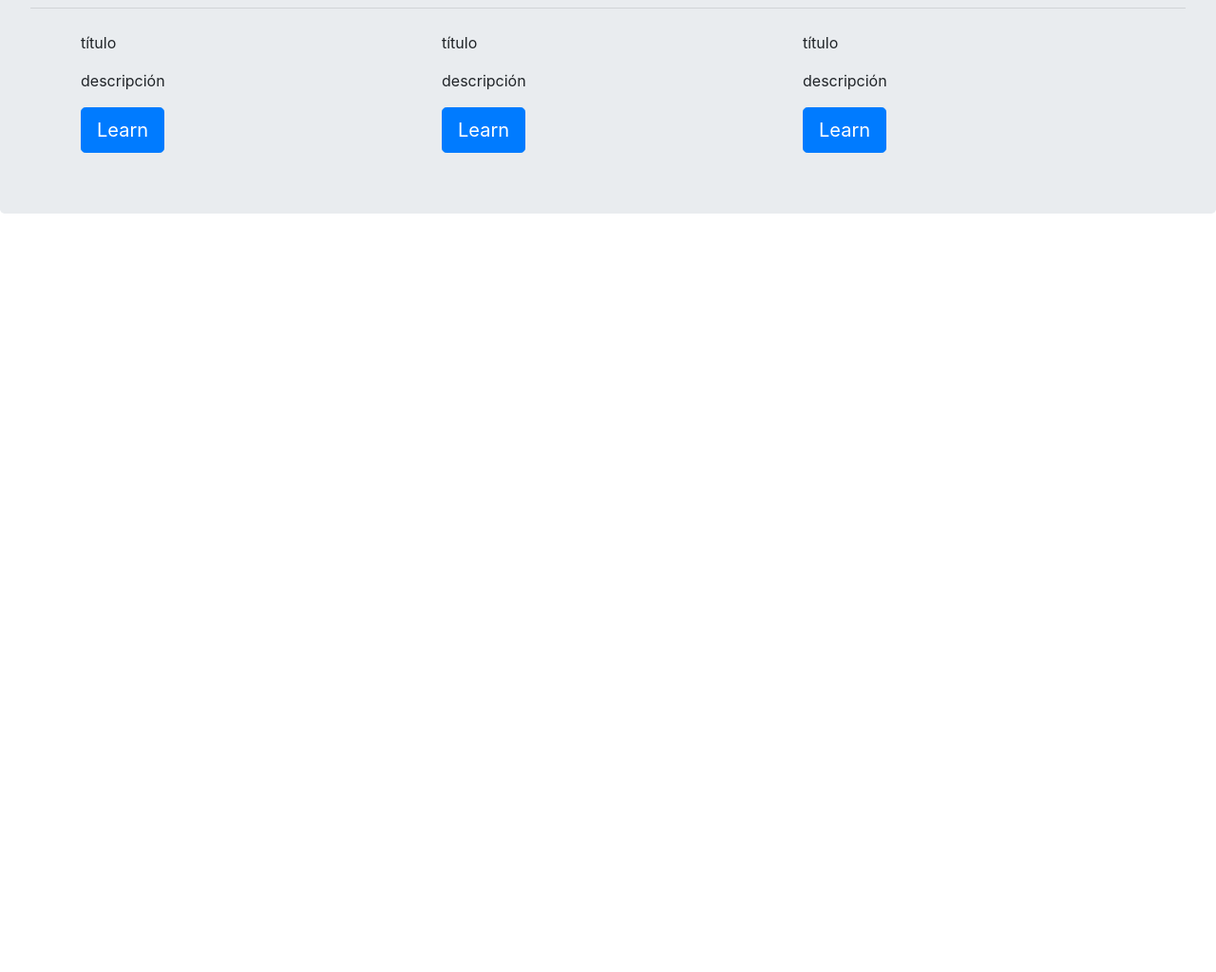
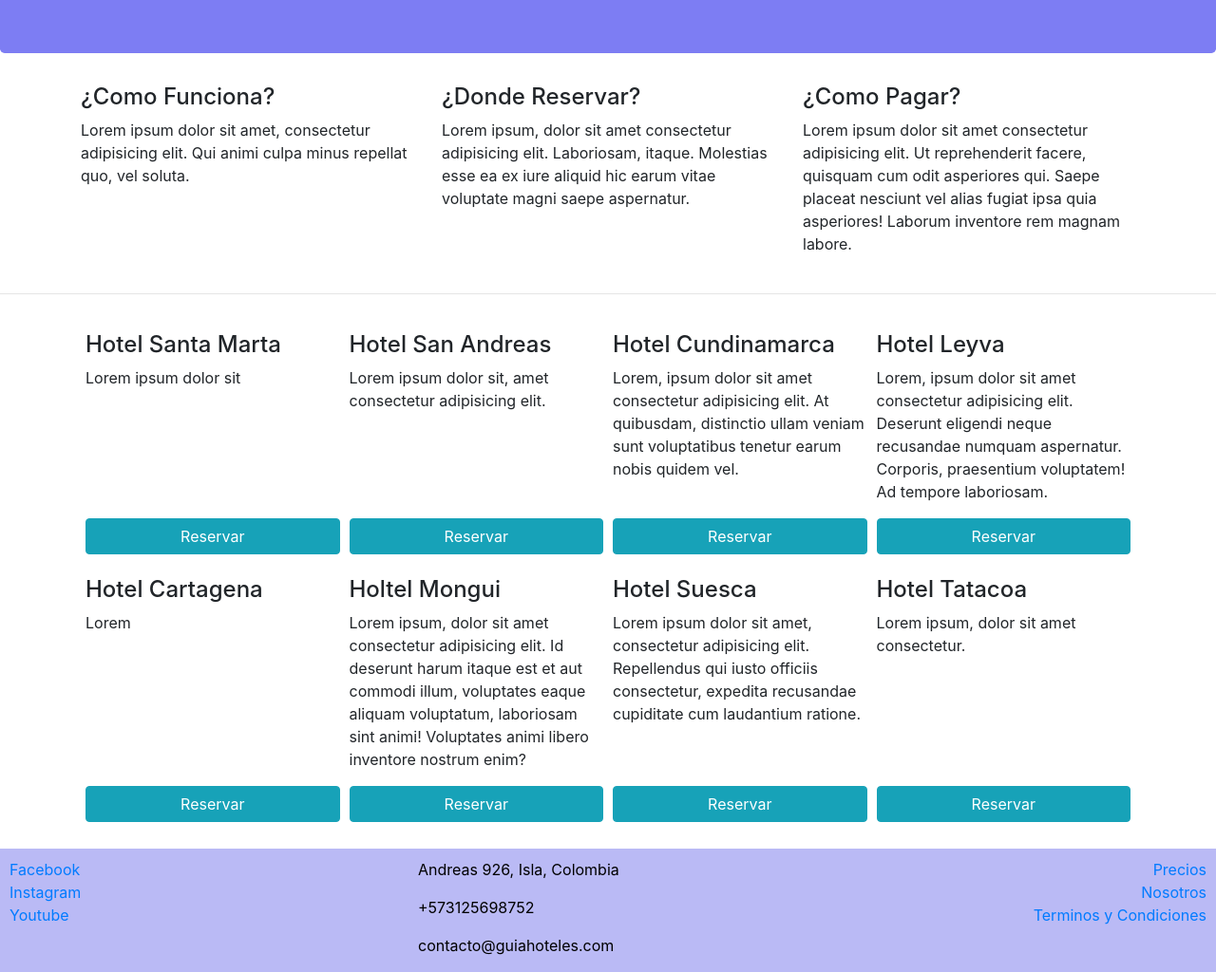
Before and after one commit to Andresml1/Guia-hotel, a website: page index.html in a window 1280 px wide. Shown: the part 147-1171 px from the top of the page at 95% size. Before the commit the page ends 800 px from the top, so only its background shows below. Drawn offline with nearby package versions, Linux system fonts and the light colour scheme.

Commit message:
agregamos footer y estulos con flex

```diff
--- /dev/null
+++ b/css/main.css
@@ -0,0 +1,24 @@
+.jumbotron{
+    background-color: rgb(125, 125, 243);
+    color: black;
+}
+
+footer{
+    padding: 10px 10px 0 10px;
+    background-color: rgb(186, 186, 245);
+    margin-bottom: 0px;
+    color: black;
+    margin-top: 20px;
+
+}
+
+.card-hotel{
+    flex: 1 250px;
+    padding: 5px 5px 8px 5px;
+    margin-top: 10px;
+}
+
+.btn-reserva{
+    width: 100%;
+
+}
--- a/index.html
+++ b/index.html
@@ -6,52 +6,128 @@
         <meta name="viewport" content="width=device-width, initial-scale=1, shrink-to-fit=no">
     <!-- Bootstrap CSS -->
         <link rel="stylesheet" href="node_modules/bootstrap/dist/css/bootstrap.min.css">
-        <title>Hello, world!</title>
+        <link rel="stylesheet" href="css/main.css">
+        <title>Mundo Hotel</title>
     </head>
     <body>
         <div class="jumbotron">
             <h1 class="display-4">Hoteles</h1>
+        </div>
+        <div class="container">
+            <div class="row">
+                <div class="col-sm-4">
+                    <h4>¿Como Funciona?</h4>
+                    <p>Lorem ipsum dolor sit amet, consectetur adipisicing elit. Qui animi culpa minus repellat quo, vel soluta. </p>
+                </div>
+                <div class="col-sm-4">
+                    <h4>¿Donde Reservar?</h4>
+                    <p>Lorem ipsum, dolor sit amet consectetur adipisicing elit. Laboriosam, itaque. Molestias esse ea ex iure aliquid hic earum vitae voluptate magni saepe aspernatur.</p>
+                </div>
+                <div class="col-sm-4">
+                    <h4>¿Como Pagar?</h4>
+                    <p>Lorem ipsum dolor sit amet consectetur adipisicing elit. Ut reprehenderit facere, quisquam cum odit asperiores qui. Saepe placeat nesciunt vel alias fugiat ipsa quia asperiores! Laborum inventore rem magnam labore. </p>
+                </div>
+            </div>
+        </div>
             <hr class="my-4">
-            <div class="container">
-                <div class="row">
-                    <div class="col-sm">
-                        <p>título</p>
+        <div class="container">
+            <div class="d-flex flex-wrap">
+                <div class="card-hotel d-flex flex-column justify-content-between">
+                    <div>
+                        <h4>Hotel Santa Marta</h4>
+                        <p>Lorem ipsum dolor sit </p>
                     </div>
-                    <div class="col-sm">
-                        <p>título</p>
-                    </div>
-                    <div class="col-sm">
-                        <p>título</p>
+                    <div>
+                        <a class="btn btn-info btn-reserva" href="#" role="button">Reservar</a>
                     </div>
                 </div>
-            </div>
-            <div class="container">
-                <div class="row">
-                    <div class="col-sm">
-                        <p>descripción </p>
+                <div class="card-hotel d-flex flex-column justify-content-between">
+                    <div>
+                        <h4>Hotel San Andreas</h4>
+                        <p>Lorem ipsum dolor sit, amet consectetur adipisicing elit. </p>
                     </div>
-                    <div class="col-sm">
-                        <p>descripción </p>
-                    </div>
-                    <div class="col-sm">
-                        <p>descripción </p>
+                    <div>
+                        <a class="btn btn-info btn-reserva" href="#" role="button">Reservar</a>
                     </div>
                 </div>
-            </div>
-            <div class="container">
-                <div class="row">
-                    <div class="col-sm">
-                        <a class="btn btn-primary btn-lg" href="#" role="button">Learn</a>
+                <div class="card-hotel d-flex flex-column justify-content-between">
+                    <div>
+                        <h4>Hotel Cundinamarca</h4>
+                        <p>Lorem, ipsum dolor sit amet consectetur adipisicing elit. At quibusdam, distinctio ullam veniam sunt voluptatibus tenetur earum nobis quidem vel. </p>
                     </div>
-                    <div class="col-sm">
-                        <a class="btn btn-primary btn-lg" href="#" role="button">Learn</a>
+                    <div>
+                        <a class="btn btn-info btn-reserva" href="#" role="button">Reservar</a>
                     </div>
-                    <div class="col-sm">
-                        <a class="btn btn-primary btn-lg" href="#" role="button">Learn</a>
+                </div>
+                <div class="card-hotel d-flex flex-column justify-content-between">
+                    <div>
+                        <h4>Hotel Leyva</h4>
+                        <p>Lorem, ipsum dolor sit amet consectetur adipisicing elit. Deserunt eligendi neque recusandae numquam aspernatur. Corporis, praesentium voluptatem! Ad tempore laboriosam. </p>
+                    </div>
+                    <div>
+                        <a class="btn btn-info btn-reserva" href="#" role="button">Reservar</a>
+                    </div>
+                </div>
+                <div class="card-hotel d-flex flex-column justify-content-between">
+                    <div>
+                        <h4>Hotel Cartagena</h4>
+                        <p>Lorem </p>
+                    </div>
+                    <div>
+                        <a class="btn btn-info btn-reserva" href="#" role="button">Reservar</a>
+                    </div>
+                </div>
+                <div class="card-hotel d-flex flex-column justify-content-between">
+                    <div>
+                        <h4>Holtel Mongui</h4>
+                        <p>Lorem ipsum, dolor sit amet consectetur adipisicing elit. Id deserunt harum itaque est et aut commodi illum, voluptates eaque aliquam voluptatum, laboriosam sint animi! Voluptates animi libero inventore nostrum enim? </p>
+                    </div>
+                    <div>
+                        <a class="btn btn-info btn-reserva" href="#" role="button">Reservar</a>
+                    </div>
+                </div>
+                <div class="card-hotel d-flex flex-column justify-content-between">
+                    <div>
+                        <h4>Hotel Suesca</h4>
+                        <p>Lorem ipsum dolor sit amet, consectetur adipisicing elit. Repellendus qui iusto officiis consectetur, expedita recusandae cupiditate cum laudantium ratione.</p>
+                    </div>
+                    <div>
+                        <a class="btn btn-info btn-reserva" href="#" role="button">Reservar</a>
+                    </div>
+                </div>
+                <div class="card-hotel d-flex flex-column justify-content-between">
+                    <div>
+                        <h4>Hotel Tatacoa</h4>
+                        <p>Lorem ipsum, dolor sit amet consectetur. </p>
+                    </div>
+                    <div>
+                        <a class="btn btn-info btn-reserva" href="#" role="button">Reservar</a>
                     </div>
                 </div>
             </div>
         </div>
+        <footer>
+            <div class="row">
+                <div class="col-sm-4 d-flex flex-column">
+                    <a href="https://www.facebook.com/">Facebook</a>
+                    <a href="https://www.instagram.com/">Instagram</a>
+                    <a href="https://www.youtube.com/">Youtube</a>
+                </div>
+                <div class="col-sm-4">
+                    <address>
+                        <p>Andreas 926, Isla, Colombia</p>
+                        <p>+573125698752</p>
+                        <p>contacto@guiahoteles.com</p>
+                    </address>
+                </div>
+                <div class="col-sm-4 d-flex flex-column align-items-end">
+                    <a href="https://www.facebook.com/">Precios</a>
+                    <a href="https://www.instagram.com/">Nosotros</a>
+                    <a href="https://www.youtube.com/">Terminos y Condiciones</a>
+                </div>
+            </div>
+
+        </footer>
     <!-- Optional JavaScript -->
     <!-- jQuery first, then Popper.js, then Bootstrap JS -->
         <script src="node_modules/jquery/dist/jquery.min.js"></script>
```
